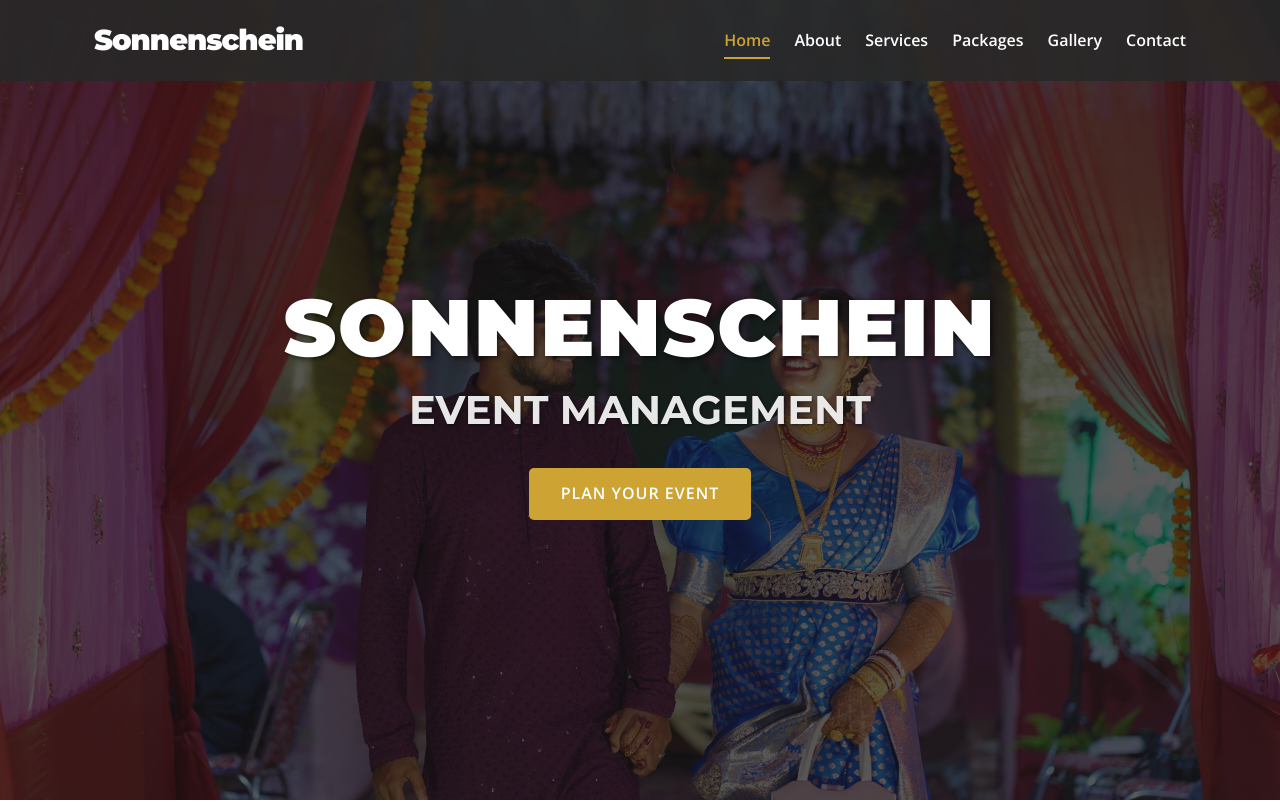
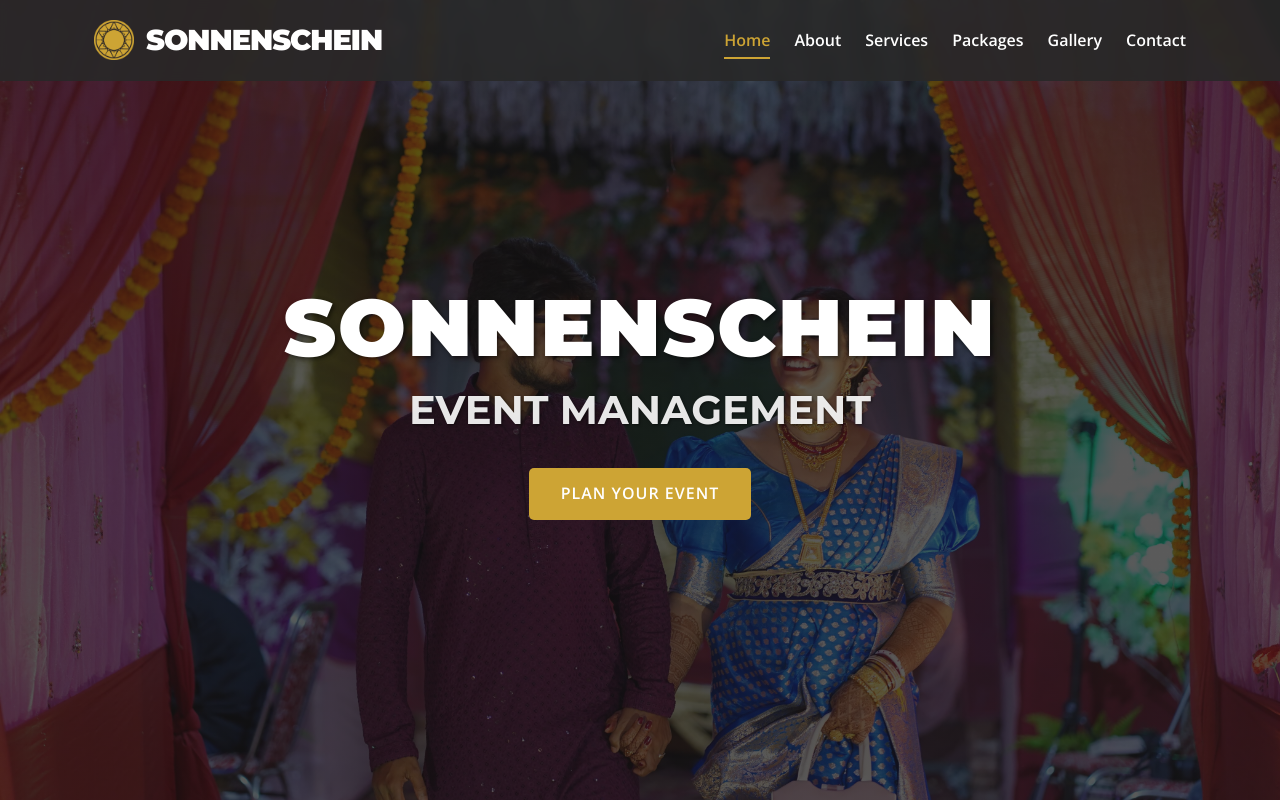
Before and after one commit to thesonnenscheinevent/thesonnenscheinevent.github.io, a plain HTML site: page index.html in a window 1280 px wide. Shown: the top 802 px of the page. Drawn offline with nearby package versions, Linux system fonts and the light colour scheme.

Commit message:
added logo

```diff
--- a/index.html
+++ b/index.html
@@ -118,7 +118,9 @@
     <!-- Header -->
     <header id="header">
         <nav class="container">
-            <a href="#hero" class="logo scroll-link">Sonnenschein</a>
+            <a href="#hero" class="logo scroll-link">
+                <img src="images/logo.png" alt="Sonnenschein Logo">SONNENSCHEIN
+            </a>
             <ul class="nav-menu">
                 <li><a href="#hero" class="nav-link scroll-link active">Home</a></li>
                 <li><a href="#about" class="nav-link scroll-link">About</a></li>
--- a/style.css
+++ b/style.css
@@ -166,9 +166,17 @@ ul {
     font-weight: 900;
     color: var(--text-light);
     letter-spacing: -1px;
+    display: flex;
+    align-items: center;
+    gap: 0.75rem; /* Space between image and text */
 }
 .logo:hover {
     color: var(--text-light);
+}
+
+.logo img {
+    width: 40px; /* Stable size for the logo image */
+    height: auto;
 }
 
 .nav-menu {
@@ -719,6 +727,8 @@ ul {
     .hero-title { font-size: 3.5rem; }
     .hero-subtitle { font-size: 1.8rem; }
     .section-padding { padding: 4rem 0; }
+    .logo { font-size: 1.5rem; gap: 0.5rem;}
+    .logo img { width: 35px; }
     #menu-toggle {
         display: block;
         z-index: 1001;
```
Also changed, not shown: images/favicon.png (added), images/logo.png (added).
